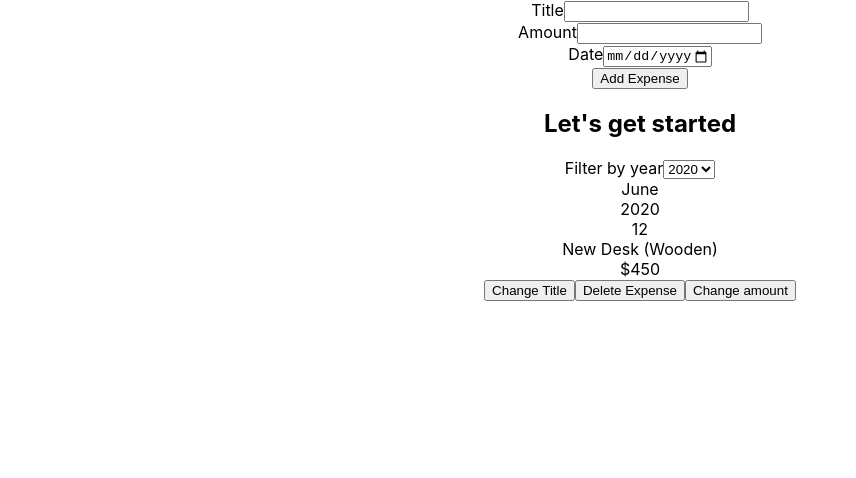
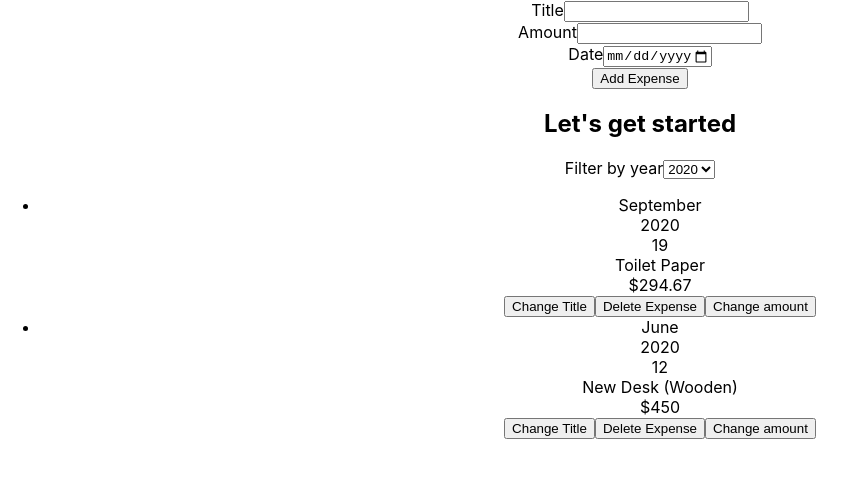
Before and after one commit to rishabh9116/Gitstart, a React (Create React App) app in the folder React/expenseitem/: page / in a window 1280 px wide. Shown: the top 478 px of the page, without its empty margins (0-856 px from the left). Built offline with nearby package versions, Linux system fonts and the light colour scheme.

Commit message:
no expense found

```diff
--- a/React/expenseitem/src/App.js
+++ b/React/expenseitem/src/App.js
@@ -10,7 +10,7 @@ import NewExpense from './Components/Expenses/NewExpense';
   {id:'e1',
    title: 'Toilet Paper',
    amount: 294.67,
-   date:new Date(2021,8,19),
+   date:new Date(2020,8,19),
    location: 'Delhi'
   },
   {id:'e2',
--- a/React/expenseitem/src/Components/Expenses/ExpenseItem.js
+++ b/React/expenseitem/src/Components/Expenses/ExpenseItem.js
@@ -1,4 +1,4 @@
-import React,{useState} from 'react'
+import React, { useState } from 'react'
 import './ExpenseItem.css'
 import Card from '../UI/Card'
 import ExpenseDate from './ExpenseDate.js'
@@ -6,14 +6,14 @@ import ExpenseDetails from './ExpenseDetails'
 
 
 const ExpenseItem = (props) => {
-  const [title,setTitle]  = useState(props.title);
-  const [amount,setAmount] = useState(props.amount);
+  const [title, setTitle] = useState(props.title);
+  const [amount, setAmount] = useState(props.amount);
 
   const clickHandler = () => {
     setTitle('Updated')
     console.log('Clicked!!!!');
   }
-const deleteHandler = (event) =>{
+  const deleteHandler = (event) => {
 
   }
 
@@ -21,9 +21,10 @@ function changeAmountHandler() {
     setAmount(100);
   }
   return (
+    <li>
       <div>
 
-     <ExpenseDate date ={props.date} />
+        <ExpenseDate date={props.date} />
 
         {/* <ExpenseDetails amount={props.amount}  location={props.location}   title={props.title} /> */}
         <div >{title}</div>
@@ -32,6 +33,8 @@ function changeAmountHandler() {
         <button onClick={deleteHandler}>Delete Expense</button>
         <button onClick={changeAmountHandler}>Change amount</button>
       </div>
+    </li>
+
   )
 }
 
--- a/React/expenseitem/src/Components/Expenses/Expenses.js
+++ b/React/expenseitem/src/Components/Expenses/Expenses.js
@@ -1,7 +1,10 @@
 import React, { useState } from 'react'
-import ExpenseItem from './ExpenseItem'
+
 import Card from '../UI/Card'
 import ExpensesFilter from './ExpensesFilter'
+import ExpensesList from './ExpensesList'
+
+
 const Expenses = (props) => {
   const [filteredYear, setFilteredYear] = useState('2020');
 
@@ -10,15 +13,16 @@ const Expenses = (props) => {
   }
 
   const newExpen = props.items.filter(expense => expense.date.getFullYear()==filteredYear  );
+
   return (
     <div >
       <h2>Let's get started</h2>
       <ExpensesFilter selected={filteredYear} onChangeFilter={filterChangeHandler} />
-      {/* {props.items.map(expense => <ExpenseItem key={expense.id} title={expense.title} amount={expense.amount}
-        date={expense.date} />)} */}
 
-        {newExpen.map(expen => <ExpenseItem  key = {expen.id} title={expen.title} amount={expen.amount}
-        date={expen.date} />)}
+        {/* {newExpen.length===0 ? (<p>No expenses found.</p>) : (newExpen.map(expen => <ExpenseItem  key = {expen.id} title={expen.title} amount={expen.amount}
+        date={expen.date} />))} */}
+      <ExpensesList  items={newExpen} />
+
     </div>
   )
 }
--- /dev/null
+++ b/React/expenseitem/src/Components/Expenses/ExpensesList.js
@@ -0,0 +1,22 @@
+import React from 'react'
+import ExpenseItem from './ExpenseItem';
+
+const ExpensesList = (props) => {
+
+  if(props.items.length === 0) {
+    return <h2 className='expenses-list__fallback'> No expenses found</h2>
+  }
+  let singleEle;
+  if(props.items.length === 1) {
+    singleEle = <h2>Only single Expense here. Please add more...</h2>;
+  }
+  return (
+    <ul className='expenses-list'>
+    {props.items.map(expen => <ExpenseItem  key = {expen.id} title={expen.title} amount={expen.amount}
+      date={expen.date} />)}
+      {singleEle}
+    </ul>
+  )
+}
+
+export default ExpensesList;
```
Lines whose indentation alone changed are shown as unchanged.
